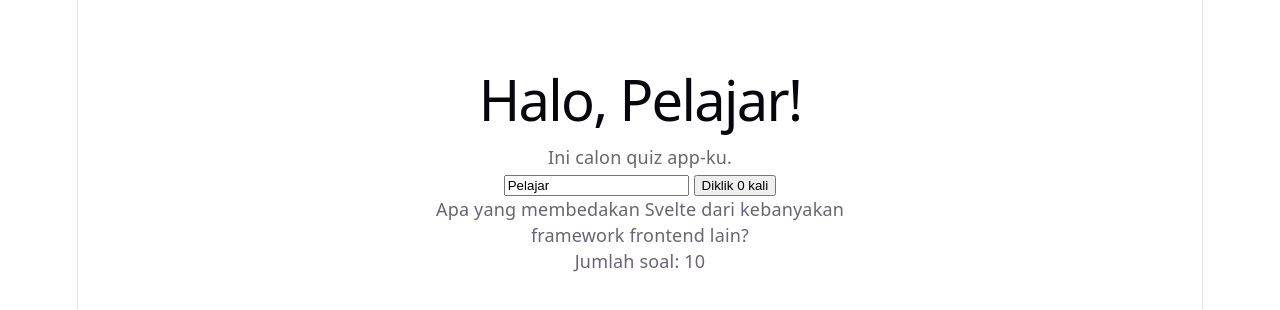
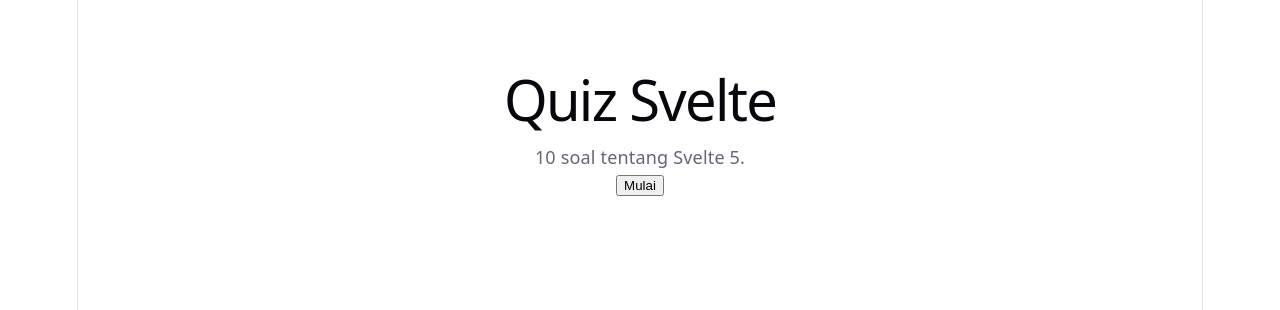
Before and after one commit to bayucr/quiz-app, a Svelte app: page / in a window 1280 px wide. Shown: the top 310 px of the page. Built offline with nearby package versions, Linux system fonts and the light colour scheme.

Commit message:
Tambah state quiz dan navigasi antar layar

```diff
--- a/src/App.svelte
+++ b/src/App.svelte
@@ -1,25 +1,62 @@
 <script>
   import questions from "./lib/questions.json";
-  let nama = $state("Pelajar");
-  let klik = $state(0);
+
+  // STATE: data yang berubah selama quiz berjalan
+  let screen = $state("start");
+  let currentIndex = $state(0);
+  let score = $state(0);
+
+  // DERIVED: nilai yang dihitung dari state lain
+  let currentQuestion = $derived(questions[currentIndex]);
+
+  // FUNGSI: mengubah state
+  function startQuiz() {
+    currentIndex = 0;
+    score = 0;
+    screen = "quiz";
+  }
+
+  function nextQuestion() {
+    if (currentIndex < questions.length - 1) {
+      currentIndex++;
+    } else {
+      screen = "result";
+    }
+  }
+
+  function restart() {
+    screen = "start";
+  }
 </script>
 
 <main>
-  <h1>Halo, {nama}!</h1>
-  <p>Ini calon quiz app-ku.</p>
+  {#if screen === "start"}
+    <h1>Quiz Svelte</h1>
+    <p>{questions.length} soal tentang Svelte 5.</p>
+    <button onclick={startQuiz}>Mulai</button>
+  {:else if screen === "quiz"}
+    <p>Soal {currentIndex + 1} dari {questions.length}</p>
+    <h2>{currentQuestion.question}</h2>
+    <p>Skor: {score}</p>
 
-  <input bind:value={nama} placeholder="Ketik namamu" />
-
-  <button onclick={() => klik++}>Diklik {klik} kali</button>
-
-  <p>{questions[0].question}</p>
-  <p>Jumlah soal: {questions.length}</p>
+    <!-- tombol sementara, hanya untuk mencoba state -->
+    <button onclick={() => score++}>Tambah skor (tes)</button>
+    <button onclick={nextQuestion}>Berikutnya</button>
+  {:else}
+    <h1>Selesai!</h1>
+    <p>Skor akhir: {score}</p>
+    <button onclick={restart}>Ulangi</button>
+  {/if}
 </main>
 
 <style>
   main {
-    max-width: 480px;
+    max-width: 520px;
     margin: 3rem auto;
     text-align: center;
   }
+
+  button {
+    margin: 0.25rem;
+  }
 </style>
```
